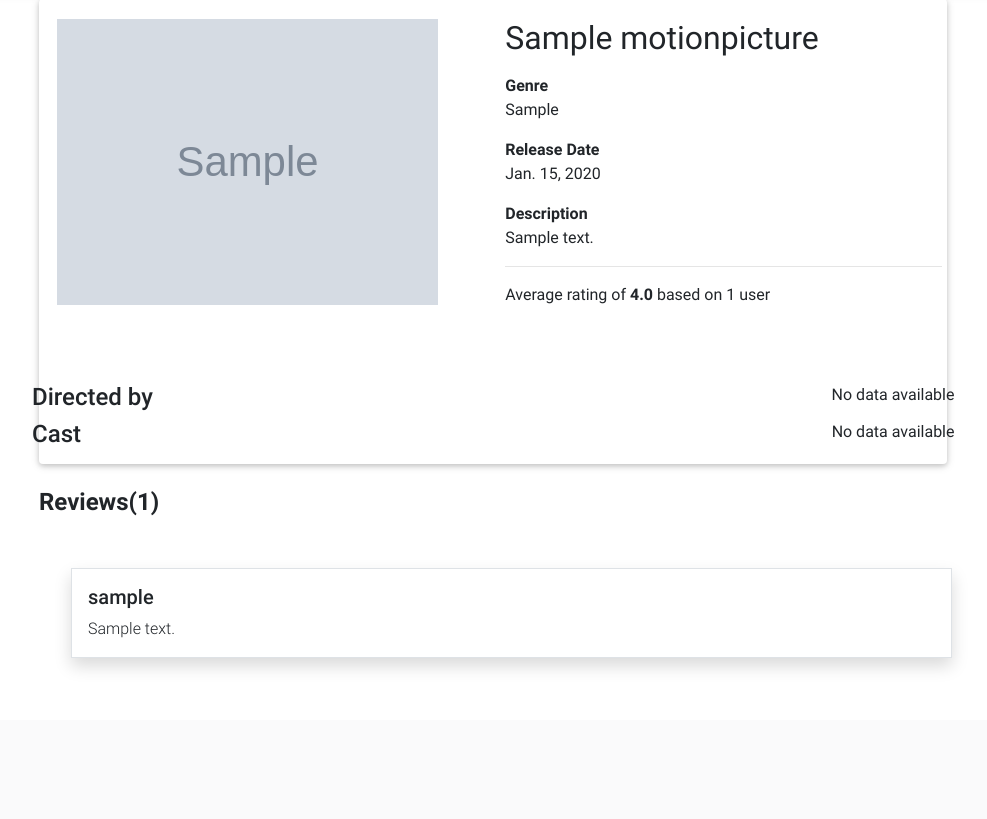
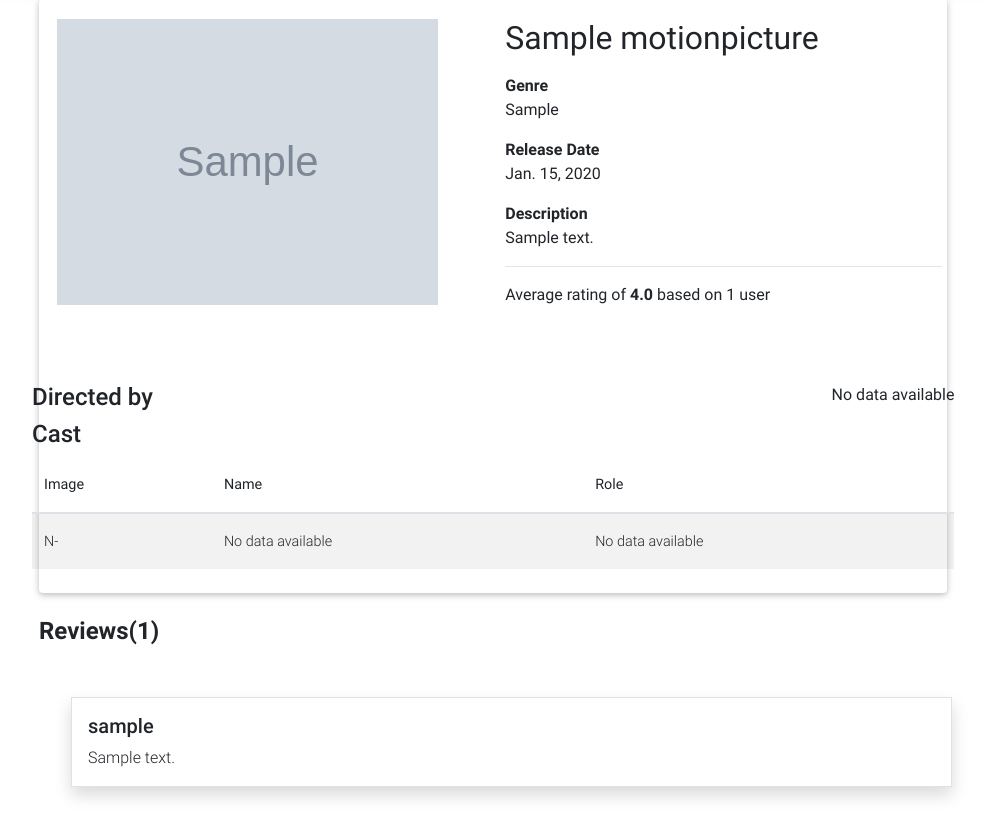
Before and after one commit to Ant0nyJM/movieapp, a Django app: page /movieapp/movie/1/ in a window 1280 px wide. Shown: the part 80-899 px from the top of the page, without its empty margins (121-1108 px from the left). Before the commit the page ends 747 px from the top, so only its background shows below. Run offline with Django 3.2, Linux system fonts and the light colour scheme; tables that the repository leaves empty hold one stand-in row (values such as "Sample post"); grey boxes marked "Sample" are stand-in pictures; parts of the project's set-up code (start-up, migrations or seed data) failed here and were passed over; some libraries are stand-ins or nearby versions.

Commit message:
oct-18-0915

```diff
--- a/movieapp/templates/movieapp/movie_view.html
+++ b/movieapp/templates/movieapp/movie_view.html
@@ -191,18 +191,35 @@ function addToList(){
             </div>
             <div class="row">
                 <p class="h4">Cast</p><hr>
-                {% if actors %}
-                    {% for actor in actors %}
-                        {% if forloop.last %}
-                            <a href="{% url 'artist_view' actor.artist_id %}">{{actor.name}}</a>
+                <table class="table table-striped">
+                    <thead>
+                        <tr>
+                            <th scope="col">Image</th>
+                            <th scope="col">Name</th>
+                            <th scope="col">Role</th>
+                        </tr>
+                    </thead>
+                    <tbody>
+                        {% if actors %}
+                            {% for actor in actors %}
+                                <tr>
+                                <td><img src="{{ actor.image.url }}" style="width:2em;height:auto;"></td>
+                                <td><a href="{% url 'artist_view' actor.artist_id %}">{{actor.name}}</a></td>
+                                <td>{{ actor.type }}</td>
+                            </tr>
+
+
+                            {% endfor %}
                         {% else %}
-                            <a href="{% url 'artist_view' actor.artist_id %}">{{actor.name}}</a>,
+                            <tr>
+                                <td>N-</td>
+                                <td>No data available</td>
+                                <td>No data available</td>
+                            </tr>
                         {% endif %}
+                    </tbody>
+                </table>
 
-                    {% endfor %}
-                {% else %}
-                    No data available
-                {% endif %}
 
             </div>
 
```
